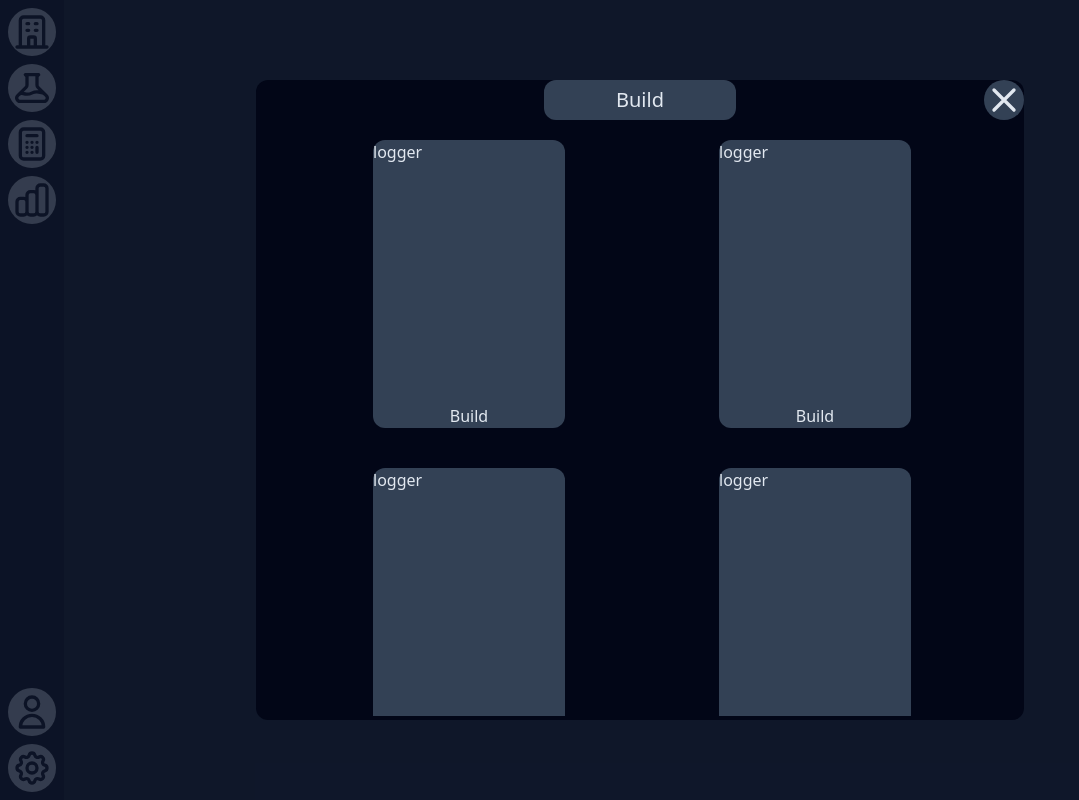
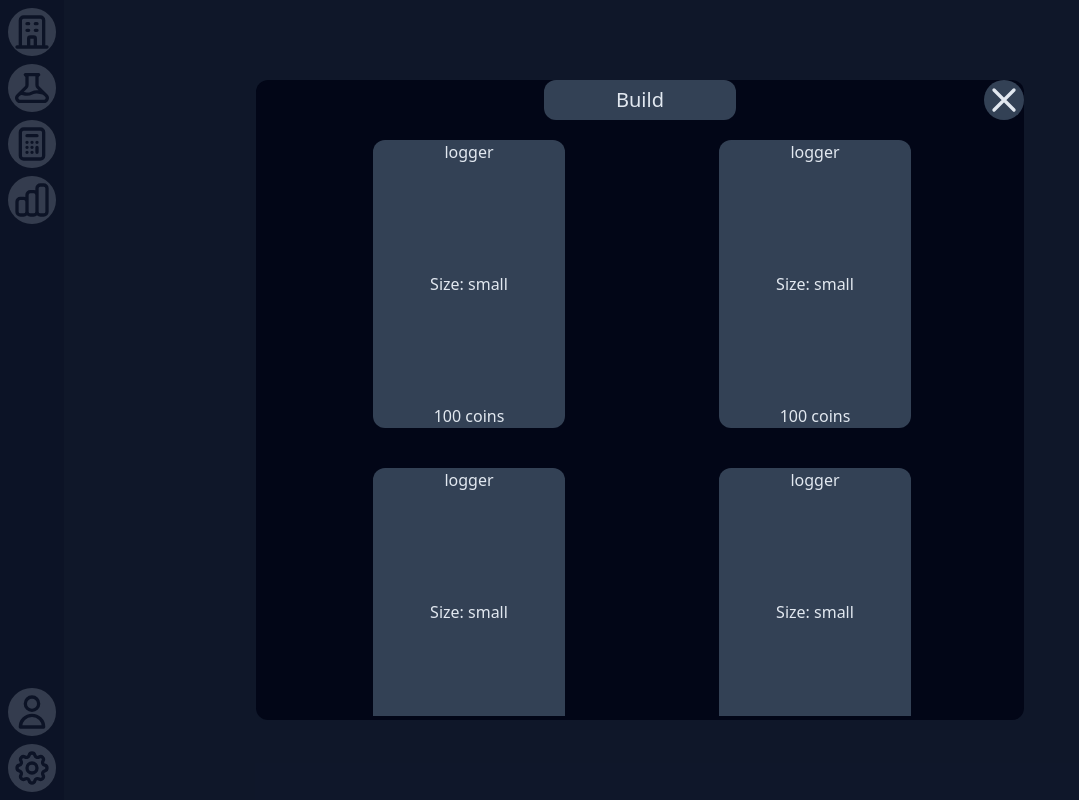
Before and after one commit to stasfr/LogisticGame, a Nuxt app: page / in a window 1280 px wide. Both pictures are taken after a click on the element "Build". Shown: the whole page, without its empty margins (0-1079 px from the left). Built offline with nearby package versions, Linux system fonts and the light colour scheme.

Commit message:
build menu item logic

```diff
--- a/components/UI/menu/Build/Item.vue
+++ b/components/UI/menu/Build/Item.vue
@@ -2,8 +2,9 @@
   <div
     class="mx-5 mb-10 flex h-72 basis-48 flex-col justify-between rounded-xl bg-slate-700 text-slate-200"
   >
-    <div class="">{{ data.name }}</div>
-    <button class="">Build</button>
+    <div class="text-center">{{ data.name }}</div>
+    <div class="text-center">Size: {{ data.tabSize }}</div>
+    <button @click="build">{{ data.price.coins }} coins</button>
   </div>
 </template>
 
@@ -14,4 +15,8 @@ const props = defineProps({
     require: true
   }
 });
+
+const build = () => {
+  console.log('build', props.data);
+};
 </script>
```
